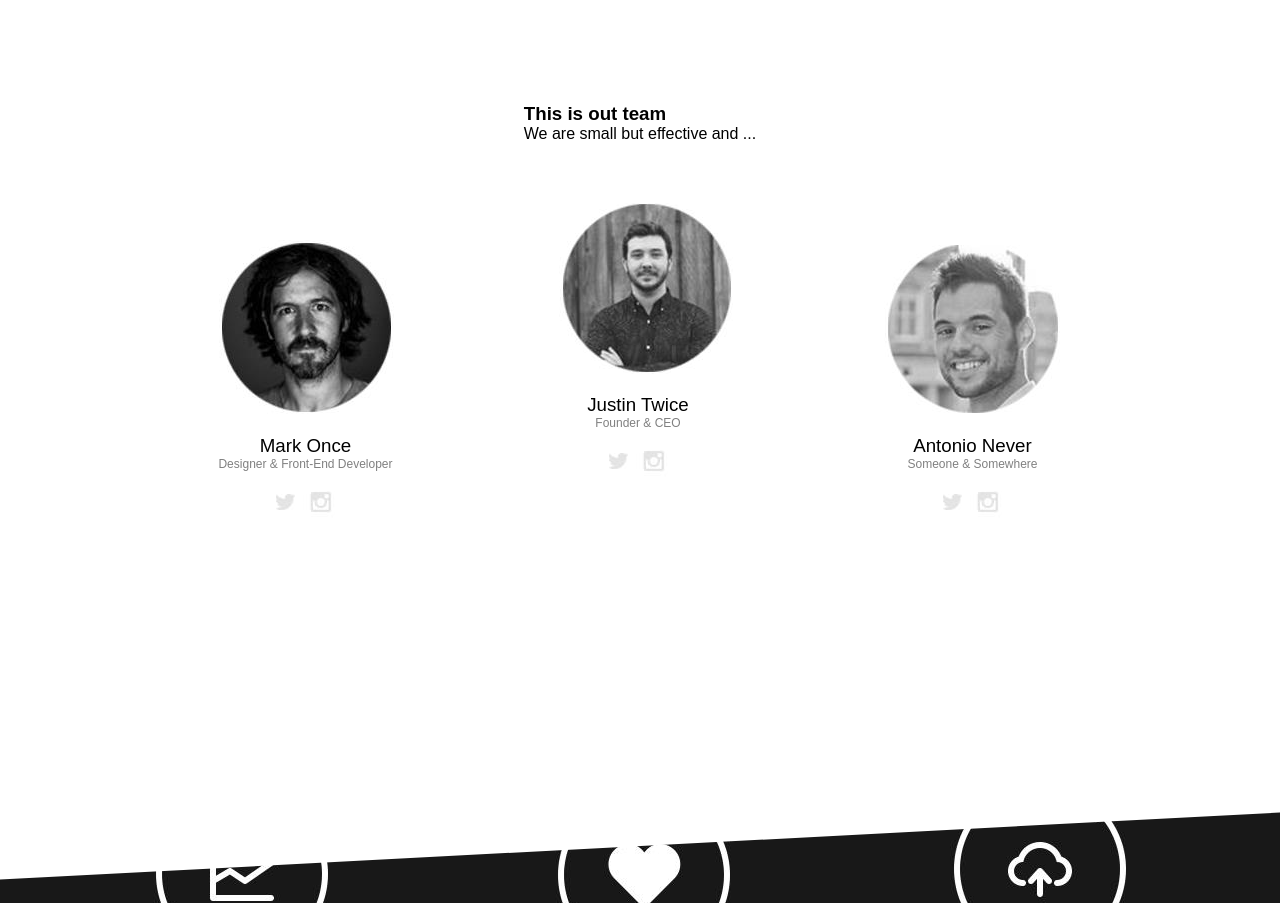
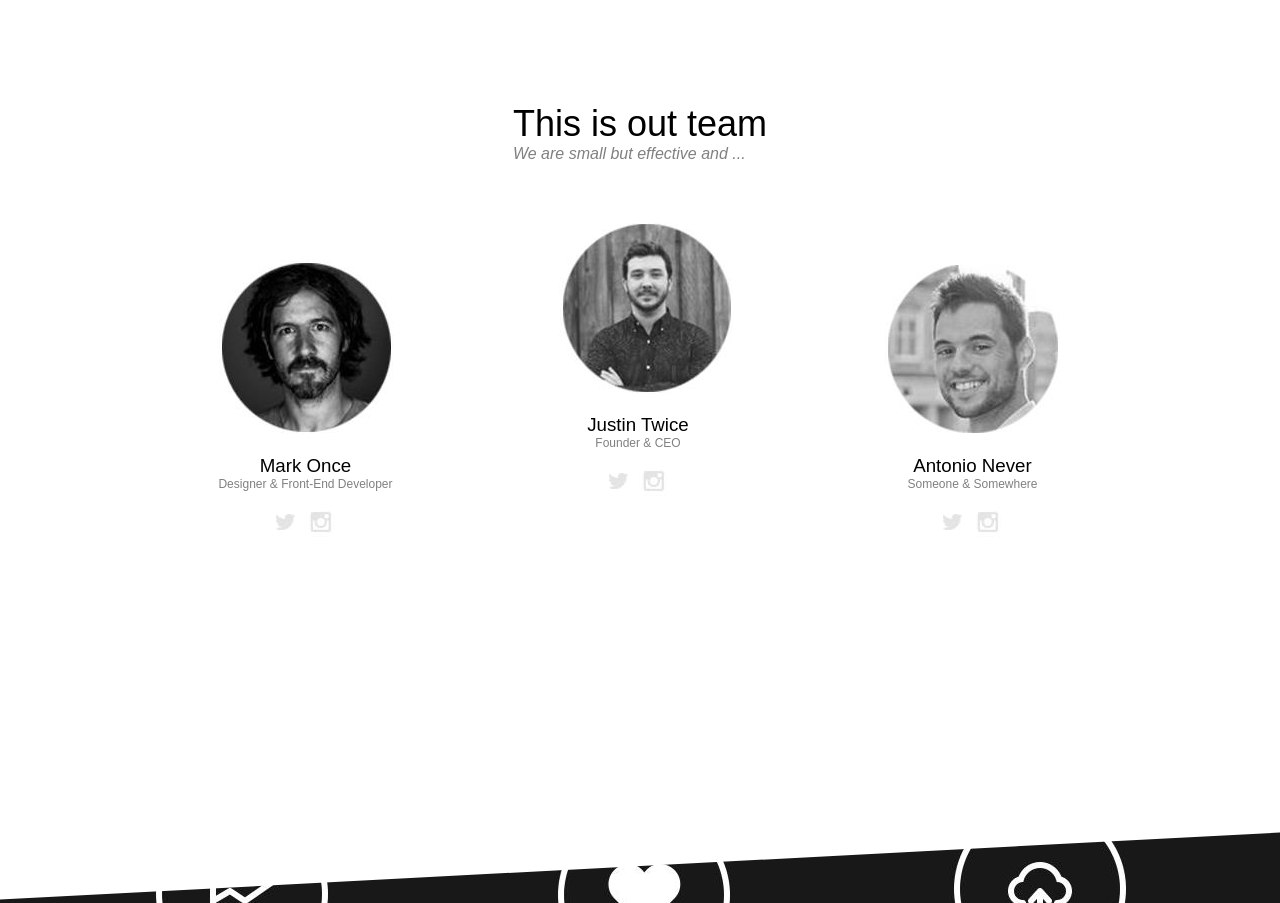
Before and after one commit to dianamiroshnyk/landing-page, a plain HTML site: page index.html in a window 1280 px wide. Shown: the part 2031-2934 px from the top of the page. Drawn offline with Linux system fonts and the light colour scheme.

Commit message:
Update style.css

```diff
--- a/style.css
+++ b/style.css
@@ -148,12 +148,12 @@ nav > p{
     align-items: center;
 }
 
-.about-us > h3{
+#aboutUs > h3{
     font-size: 36px;
     font-weight: 100;
 }
 
-.about-us > p{
+#aboutUs > p{
     font-style: italic;
     color: grey;
 }
```
